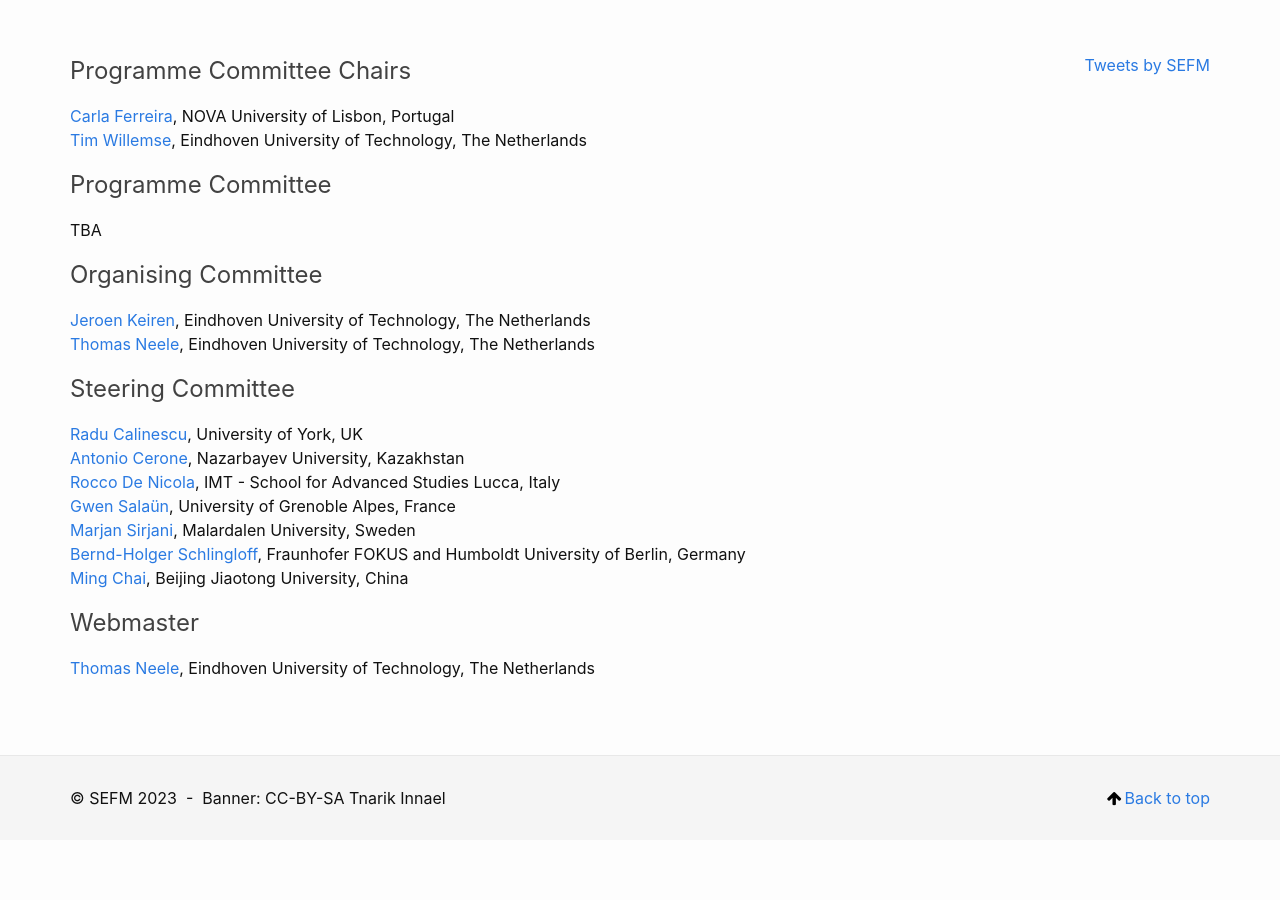
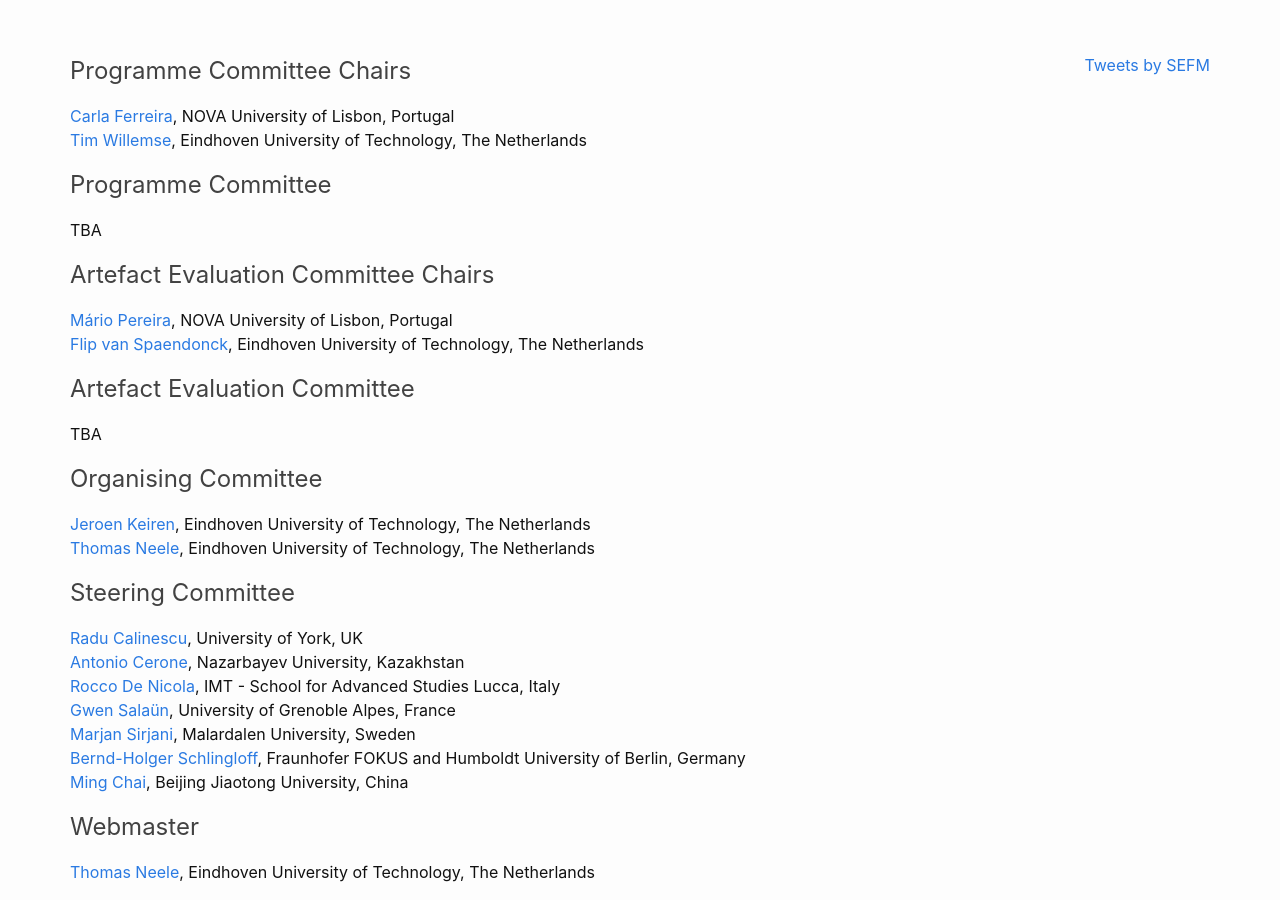
Before and after one commit to sefm-conference/2023, a Jekyll site: the page built from _pages/committees.md, in a window 1280 px wide and 900 px high, scrolled down 477 px. Built offline with Jekyll 4.4.1, drawn with Linux system fonts in a browser that asks for light colours; comment, search, counter and statistics services are not loaded; before the commit the page ends 1317 px from its top, so only the background shows below that.

Commit message:
Added AEC chairs

```diff
--- a/_pages/committees.md
+++ b/_pages/committees.md
@@ -9,6 +9,13 @@ order: 4
 [Tim Willemse](https://www.win.tue.nl/~timw/), Eindhoven University of Technology, The Netherlands
 
 ## Programme Committee
+TBA
+
+## Artefact Evaluation Committee Chairs
+[Mário Pereira](https://mariojppereira.github.io/), NOVA University of Lisbon, Portugal
+[Flip van Spaendonck](https://research.tue.nl/nl/persons/flip-van-spaendonck), Eindhoven University of Technology, The Netherlands
+
+## Artefact Evaluation Committee
 TBA
 
 ## Organising Committee
```
